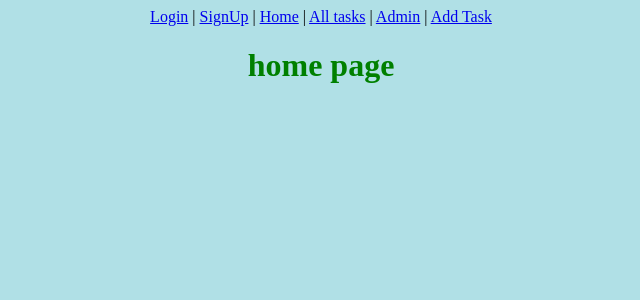
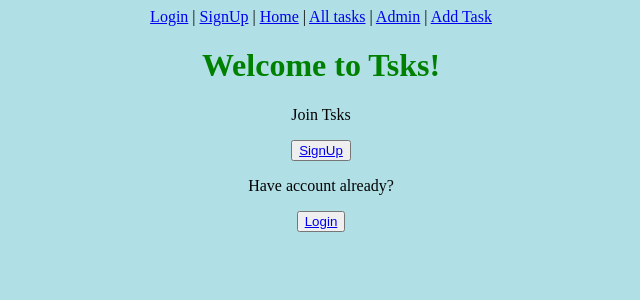
Before and after one commit to nununuam/Tsks, a Django app: template main_app/templates/home.html in a window 1280 px wide. Shown: the top 300 px of the page, without its empty margins (319-959 px from the left). Run offline with Django 4.2, Linux system fonts and the light colour scheme; the template is opened without the code that fills it, so the values that code supplies are empty.

Commit message:
added the template for the login/signup button on home page

```diff
--- a/main_app/templates/base.html
+++ b/main_app/templates/base.html
@@ -37,7 +37,6 @@
     {% block nav %}
     {% endblock %}
     {% block content %}
-    <p>Content black</p>
     {% endblock %}
 </body>
 </html>
--- a/main_app/templates/home.html
+++ b/main_app/templates/home.html
@@ -8,5 +8,9 @@
 {% endblock %}
 
 {% block content %}
-    <h1>home page</h1>
+    <h1>Welcome to Tsks!</h1>
+    <p>Join Tsks</p>
+    <button><a href="{% url 'signup' task.pk %}">SignUp</a></button>
+    <p>Have account already?</p>
+    <button><a href="{% url 'login' task.pk %}">Login</a></button>
 {% endblock %}
```
